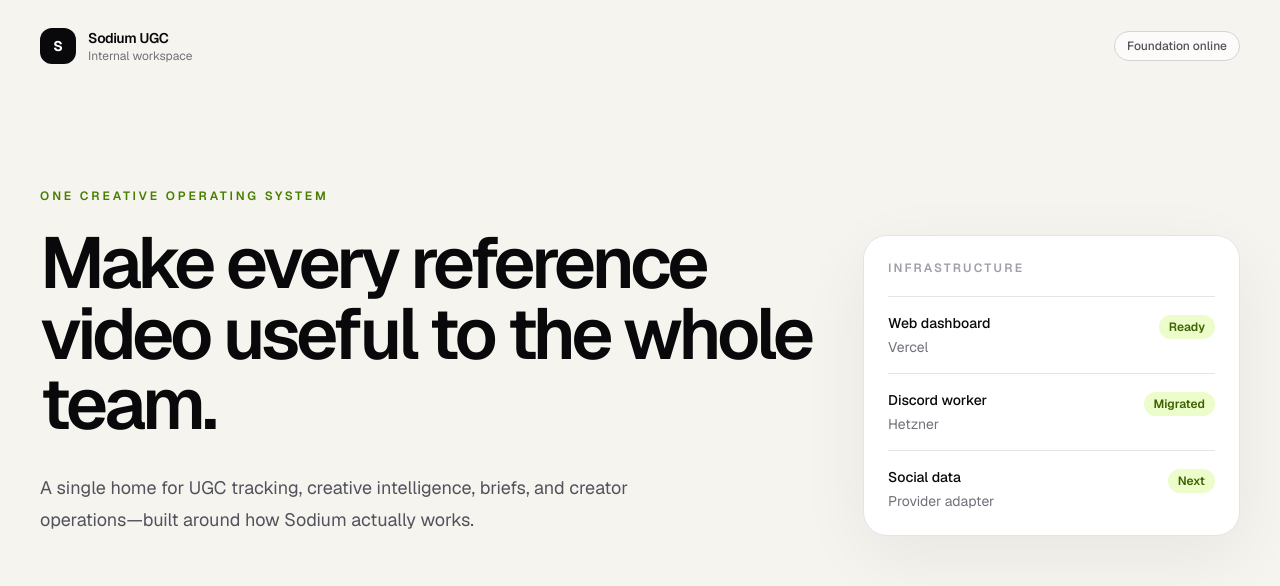
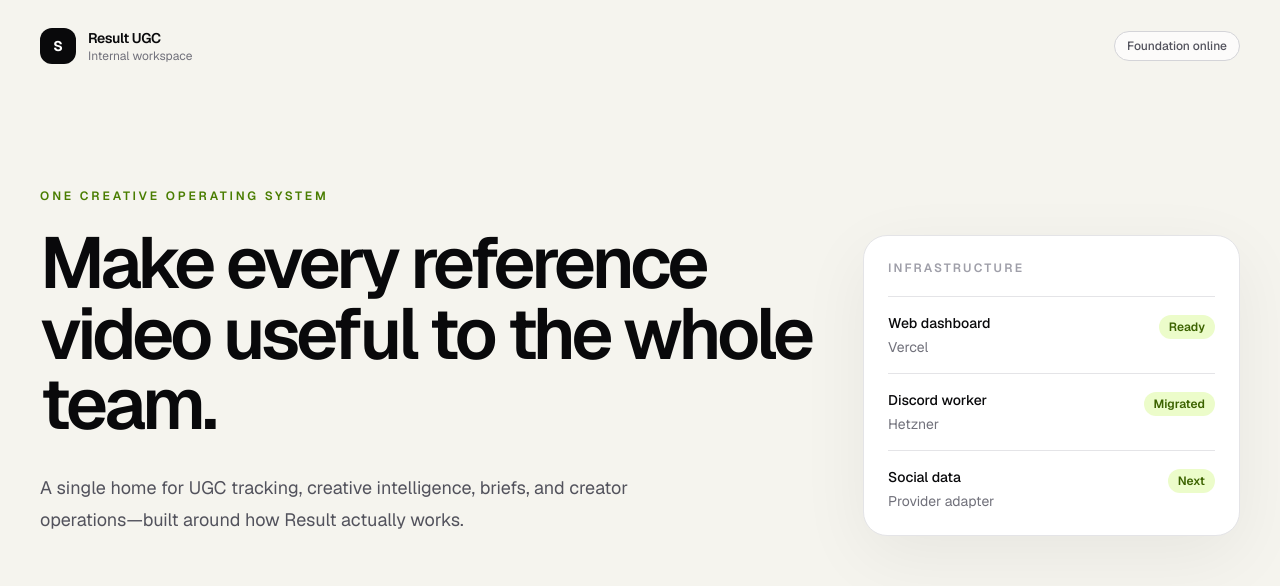
Before and after one commit to aaryankushwah/result-ugc, a Next.js app in the folder apps/web/: page / in a window 1280 px wide. Shown: the top 586 px of the page. Built offline with nearby package versions, Linux system fonts and the light colour scheme.

Commit message:
Rename product to Result UGC

```diff
--- a/apps/web/package.json
+++ b/apps/web/package.json
@@ -1,5 +1,5 @@
 {
-  "name": "@sodium/web",
+  "name": "@result/web",
   "version": "0.1.0",
   "private": true,
   "scripts": {
--- a/apps/web/src/app/layout.tsx
+++ b/apps/web/src/app/layout.tsx
@@ -13,8 +13,8 @@ const geistMono = Geist_Mono({
 });
 
 export const metadata: Metadata = {
-  title: "Sodium UGC",
-  description: "Sodium's workspace for UGC tracking, intelligence, and briefs.",
+  title: "Result UGC",
+  description: "Result's workspace for UGC tracking, intelligence, and briefs.",
 };
 
 export default function RootLayout({ children }: LayoutProps<"/">) {
--- a/apps/web/src/app/page.tsx
+++ b/apps/web/src/app/page.tsx
@@ -1,7 +1,7 @@
 const workflow = [
   { number: "01", title: "Track", copy: "Keep every creator, post, deliverable, and performance signal in one place." },
   { number: "02", title: "Understand", copy: "Turn reference links into transcripts, hooks, scenes, and reusable insights." },
-  { number: "03", title: "Adapt", copy: "Use AI to reshape winning ideas around Sodium's voice, product, and audience." },
+  { number: "03", title: "Adapt", copy: "Use AI to reshape winning ideas around Result's voice, product, and audience." },
   { number: "04", title: "Ship", copy: "Create briefs, coordinate creators in Discord, and follow work through delivery." },
 ];
 
@@ -31,7 +31,7 @@ export default function Home() {
         <div className="flex items-center gap-3">
           <span className="flex size-9 items-center justify-center rounded-xl bg-zinc-950 text-sm font-bold text-white">S</span>
           <div>
-            <p className="text-sm font-semibold tracking-tight">Sodium UGC</p>
+            <p className="text-sm font-semibold tracking-tight">Result UGC</p>
             <p className="text-xs text-zinc-500">Internal workspace</p>
           </div>
         </div>
@@ -42,7 +42,7 @@ export default function Home() {
         <div>
           <p className="mb-6 text-xs font-semibold uppercase tracking-[0.24em] text-lime-700">One creative operating system</p>
           <h1 className="max-w-4xl text-5xl font-semibold leading-[0.98] tracking-[-0.055em] sm:text-7xl">Make every reference video useful to the whole team.</h1>
-          <p className="mt-8 max-w-2xl text-lg leading-8 text-zinc-600">A single home for UGC tracking, creative intelligence, briefs, and creator operations—built around how Sodium actually works.</p>
+          <p className="mt-8 max-w-2xl text-lg leading-8 text-zinc-600">A single home for UGC tracking, creative intelligence, briefs, and creator operations—built around how Result actually works.</p>
         </div>
 
         <aside className="self-end rounded-3xl border border-zinc-200 bg-white p-6 shadow-[0_20px_70px_rgba(0,0,0,0.06)]">
```
Also changed, not shown: package.json (+6 -6 lines), 2 other files (tests, documents, lock files or other folders).
